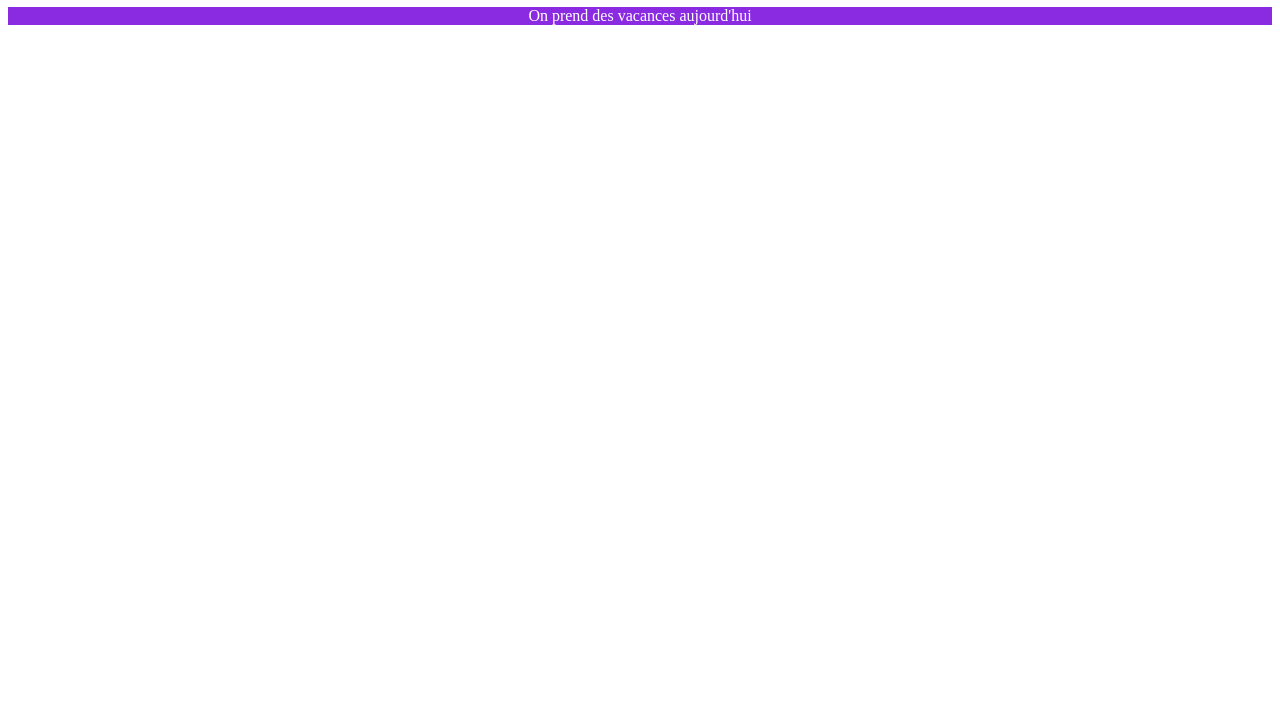
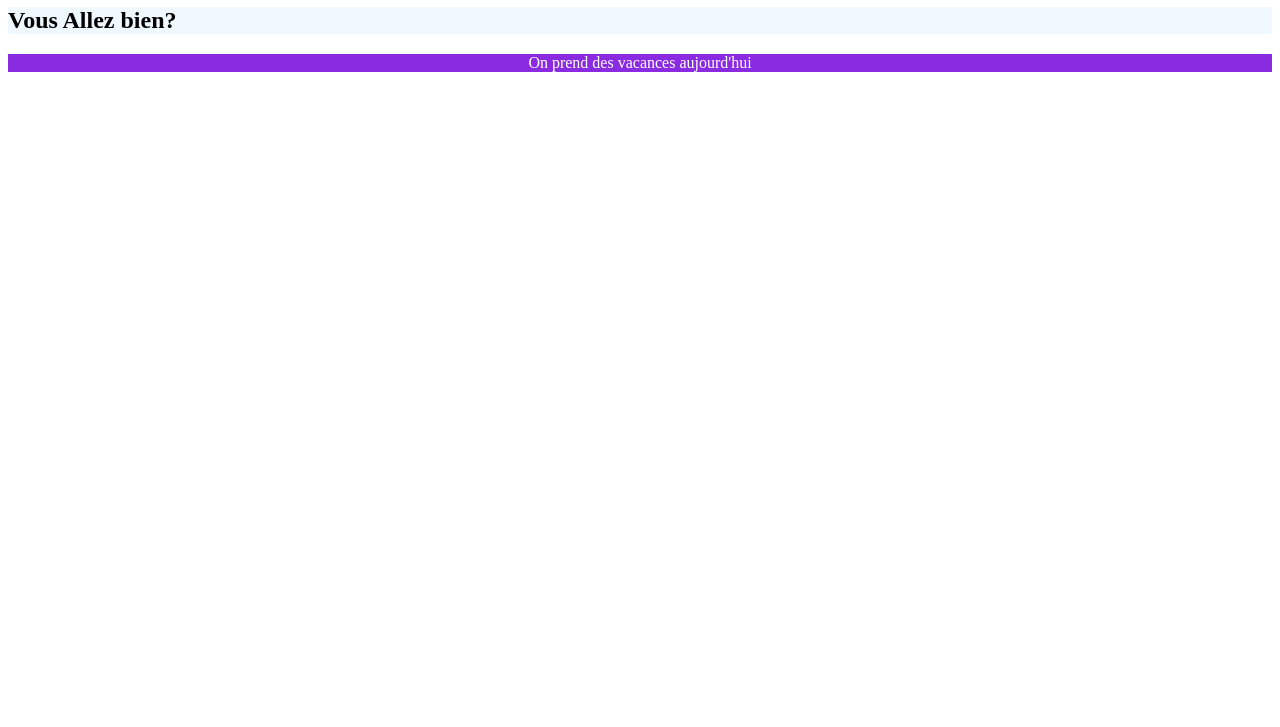
Before and after one commit to degueneFall/testTp3, a plain HTML site: page index.html in a window 1280 px wide. Shown: the part 73-800 px from the top of the page. Drawn offline with Linux system fonts and the light colour scheme.

Commit message:
ajouter index.html dans  style2

```diff
--- a/index.html
+++ b/index.html
@@ -15,13 +15,16 @@
            text-align: center;
         }
 
-
+        h2{
+            color: black;
+            background-color: aliceblue;
+        }
     </style>
 
 </head>
 <body>
     <h1>Bonjour la classe </h1>
-
+    <h2>Vous Allez bien?</h2>
     <p>On prend des vacances aujourd'hui</p>
 </body>
 </html>
```
